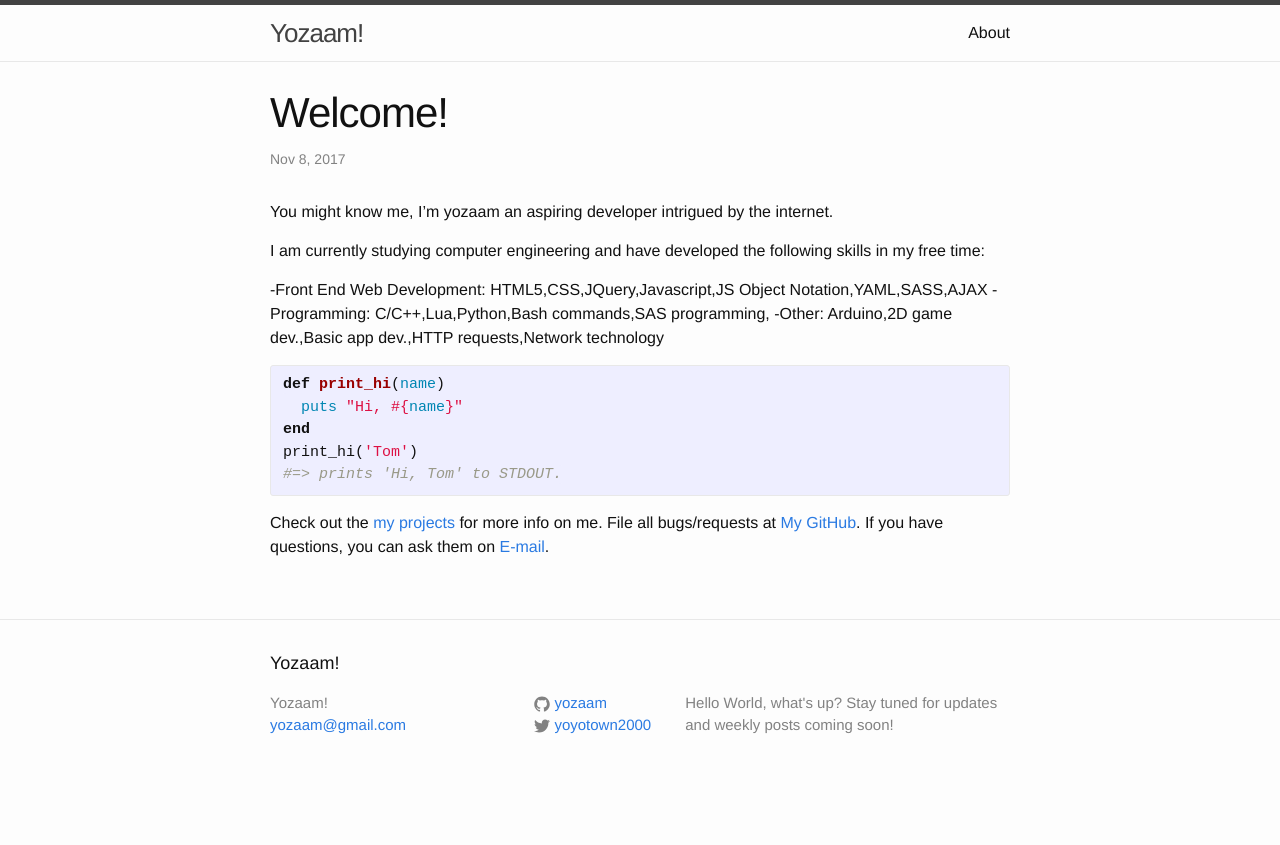
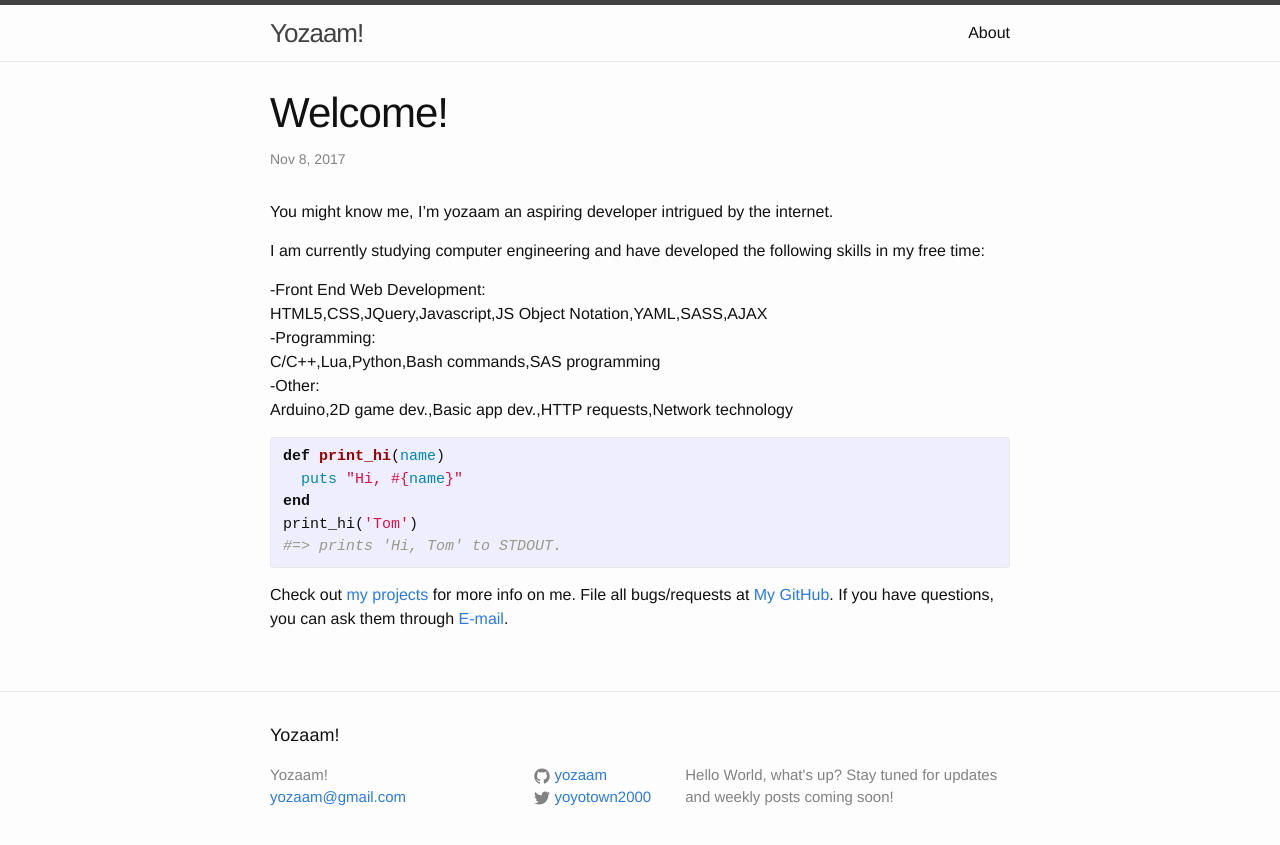
Before and after one commit to yozaam/yozaamoldpage, a Jekyll site: the page built from _posts/2017-11-08-welcome-to-jekyll.markdown, in a window 1280 px wide. Shown: the top 845 px of the page. Built offline with Jekyll 4.4.1, drawn with Linux system fonts in a browser that asks for light colours; some of the changed lines change nothing that is shown.

Commit message:
Update 2017-11-08-welcome-to-jekyll.markdown

```diff
--- a/_posts/2017-11-08-welcome-to-jekyll.markdown
+++ b/_posts/2017-11-08-welcome-to-jekyll.markdown
@@ -8,12 +8,12 @@ You might know me, I'm yozaam an aspiring developer intrigued by the internet.
 
 I am currently studying computer engineering and have developed the following skills in my free time:
 
--Front End Web Development:
-    HTML5,CSS,JQuery,Javascript,JS Object Notation,YAML,SASS,AJAX
--Programming:
-    C/C++,Lua,Python,Bash commands,SAS programming,
--Other:
-    Arduino,2D game dev.,Basic app dev.,HTTP requests,Network technology
+-Front End Web Development:<br>
+    HTML5,CSS,JQuery,Javascript,JS Object Notation,YAML,SASS,AJAX<br>
+-Programming:<br>
+    C/C++,Lua,Python,Bash commands,SAS programming<br>
+-Other:<br>
+    Arduino,2D game dev.,Basic app dev.,HTTP requests,Network technology<br>
 
 
 
@@ -25,7 +25,7 @@ print_hi('Tom')
 #=> prints 'Hi, Tom' to STDOUT.
 {% endhighlight %}
 
-Check out the [my projects][jekyll-docs] for more info on me. File all bugs/requests at [My GitHub][jekyll-gh]. If you have questions, you can ask them on [E-mail][jekyll-talk].
+Check out [my projects][jekyll-docs] for more info on me. File all bugs/requests at [My GitHub][jekyll-gh]. If you have questions, you can ask them through [E-mail][jekyll-talk].
 
 [jekyll-docs]: http://codepen.io/yohaan
 [jekyll-gh]:   https://github.com/yozaam
```
